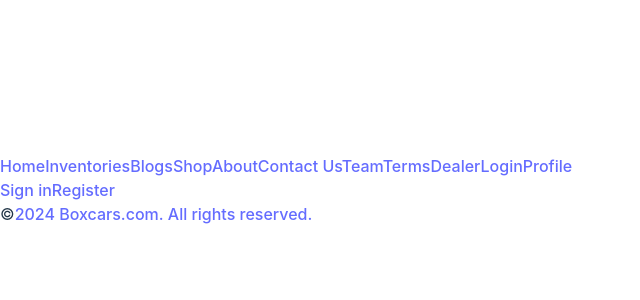
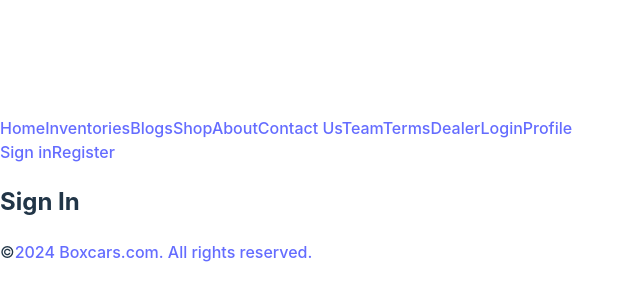
Before and after one commit to nikita-496/box-cars, a React (Vite) app: page /login in a window 1280 px wide. Shown: the part 210-510 px from the top of the page, without its empty margins (0-640 px from the left). Built offline with nearby package versions, Linux system fonts and the light colour scheme.

Commit message:
fix: hot fixing of login routes

```diff
--- a/src/layouts/LoginLayouts.tsx
+++ b/src/layouts/LoginLayouts.tsx
@@ -1,11 +1,12 @@
 import { FC } from "react";
-import { NavLink } from "react-router-dom";
+import { NavLink, Outlet } from "react-router-dom";
 
 export const LoginLayouts: FC = () => {
   return (
     <>
       <NavLink to=".">Sign in</NavLink>
       <NavLink to="register">Register</NavLink>
+      <Outlet />
     </>
   );
 };
--- a/src/routes/login.routes.tsx
+++ b/src/routes/login.routes.tsx
@@ -9,11 +9,11 @@
   children: [
     {
       index: true,
-      elements: <SignIn />,
+      element: <SignIn />,
     },
     {
       path: "register",
-      elements: <SignUp />,
+      element: <SignUp />,
     },
   ],
 };
```
